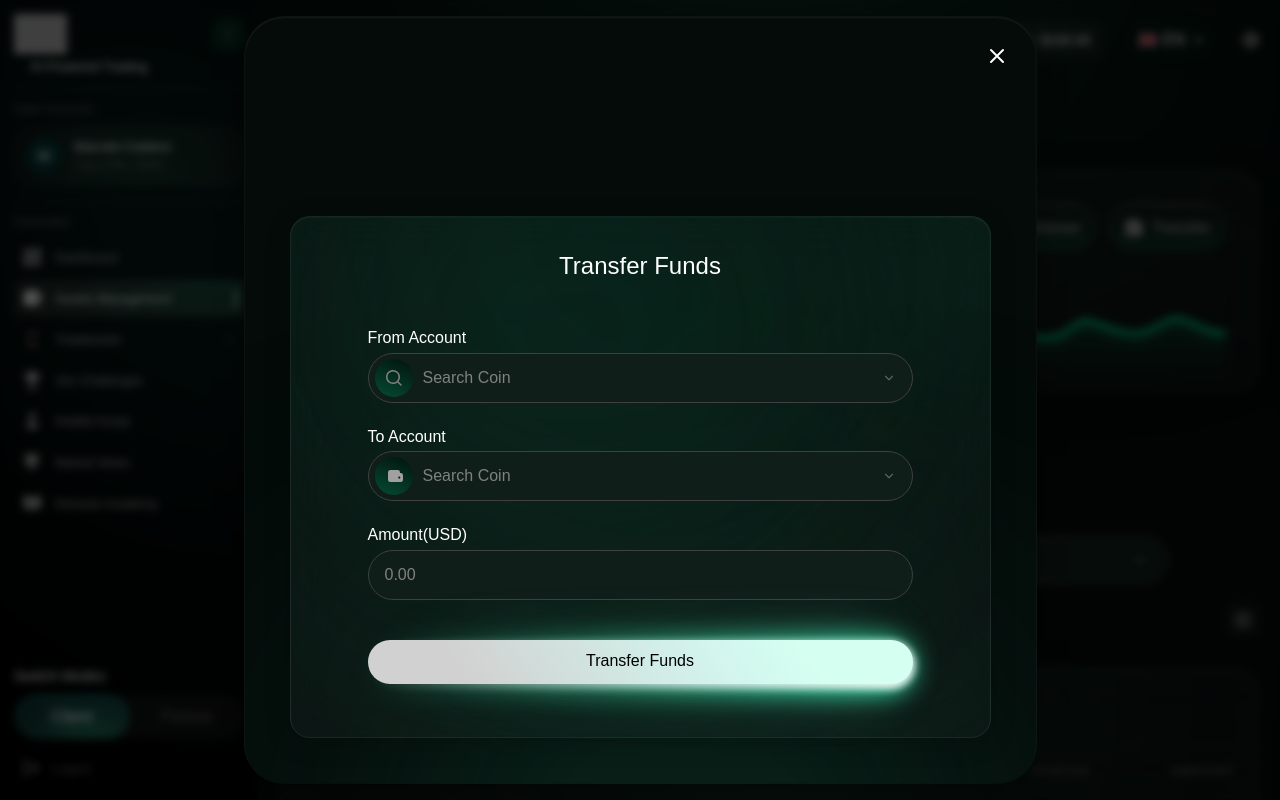
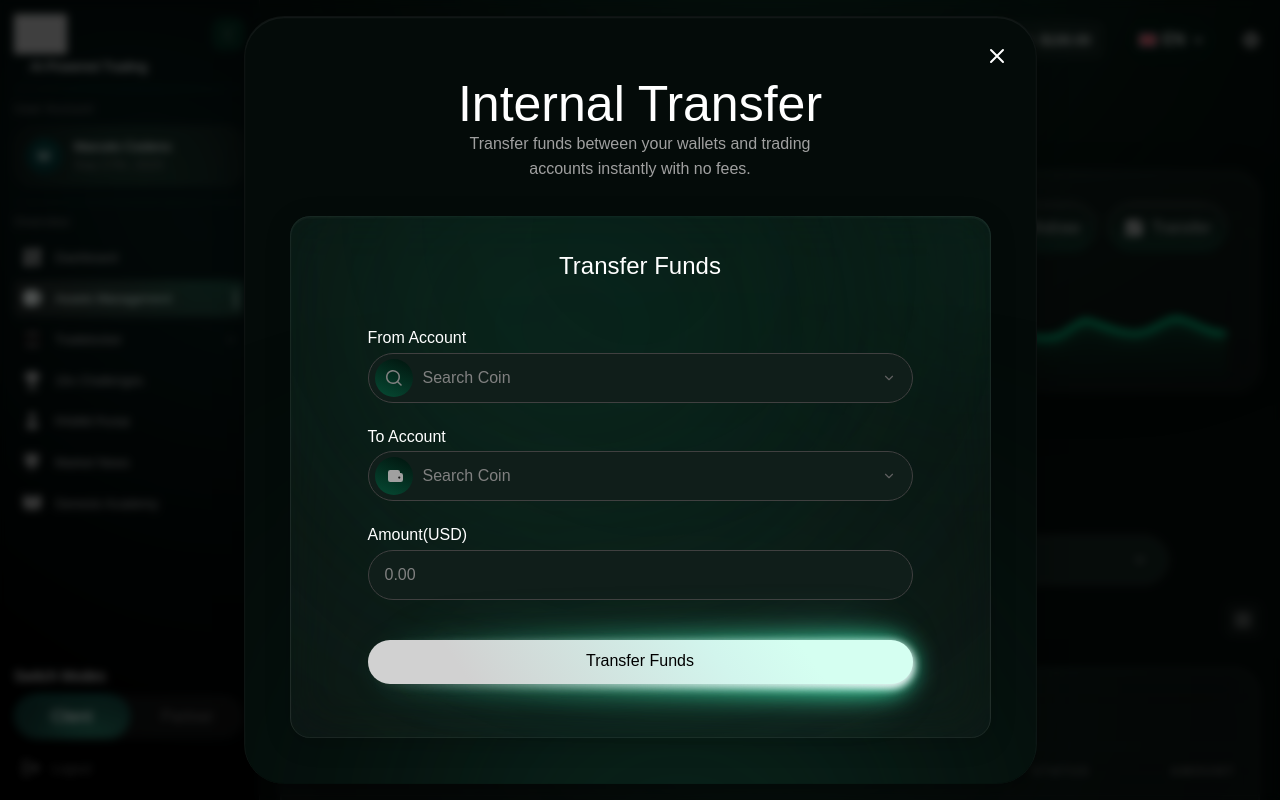
Before and after one commit to Mdx2025/GenesisFxDashboardMDX, a React (Vite) app: page /assets-management in a window 1280 px wide. Both pictures are taken after a click on the button "Transfer". Built offline with nearby package versions, Linux system fonts and the light colour scheme; grey boxes are pictures that could not be loaded; a web font is replaced by a local one.

Commit message:
fix: title and subtitle hidden behind modal background layer, add relative z-10

```diff
--- a/src/components/dashboard/TransferModal.tsx
+++ b/src/components/dashboard/TransferModal.tsx
@@ -124,7 +124,7 @@ export function TransferModal({ open, onClose }: TransferModalProps) {
         </button>
 
         {/* Title */}
-        <div className="text-center" style={{ paddingTop: 63 }}>
+        <div className="relative z-10 text-center" style={{ paddingTop: 63 }}>
           <h2 className="text-white font-acid font-normal" style={{ fontSize: 50, lineHeight: 1 }}>
             Internal Transfer
           </h2>
```
